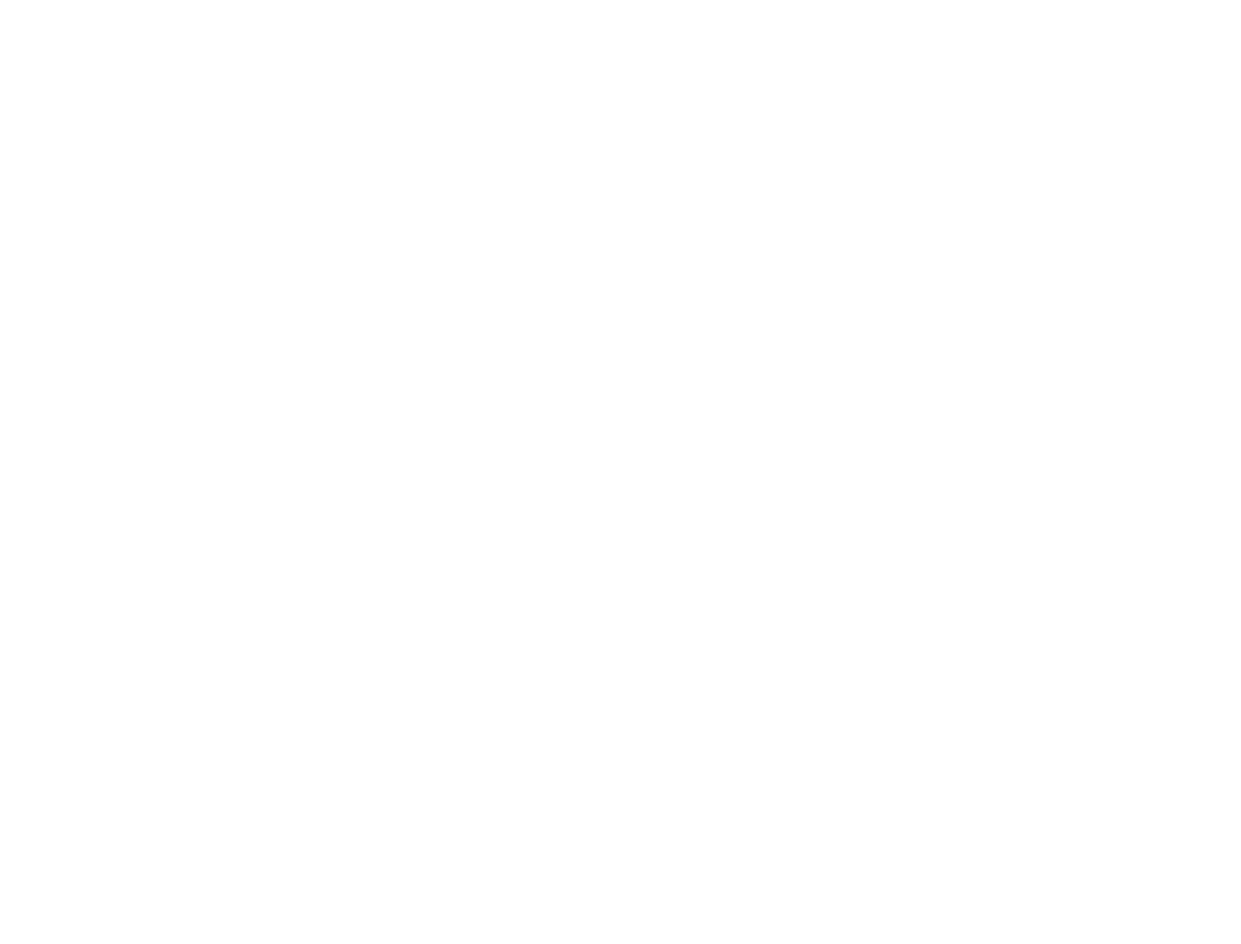
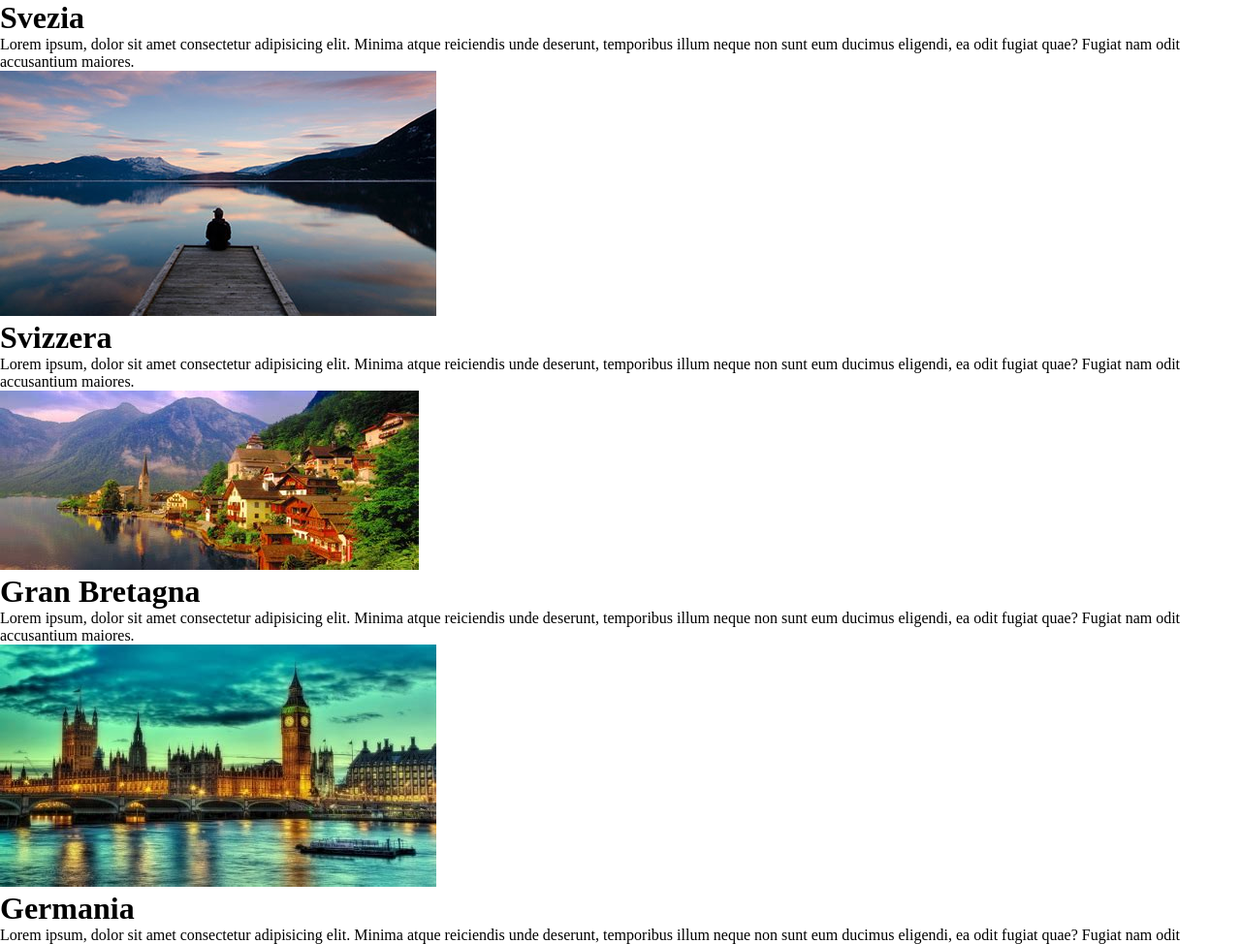
Before and after one commit to Nicola-Perera/vue-slide, a plain HTML site: page index.html in a window 1280 px wide. Shown: the top 974 px of the page at 97% size. Before the commit the page ends 800 px from the top, so only its background shows below. Drawn offline with nearby package versions, Linux system fonts and the light colour scheme.

Commit message:
added countries' cards to markup by vue js

```diff
--- a/assets/js/app.js
+++ b/assets/js/app.js
@@ -1,3 +1,32 @@
 const app = new Vue({
-    el: '#root'
+    el: '#root',
+    data: {
+        countries: [
+            {
+                title:'Svezia',
+                text:'Lorem ipsum, dolor sit amet consectetur adipisicing elit. Minima atque reiciendis unde deserunt, temporibus illum neque non sunt eum ducimus eligendi, ea odit fugiat quae? Fugiat nam odit accusantium maiores.',
+                image:'./img/01.jpg'
+            },
+            {
+                title:'Svizzera',
+                text:'Lorem ipsum, dolor sit amet consectetur adipisicing elit. Minima atque reiciendis unde deserunt, temporibus illum neque non sunt eum ducimus eligendi, ea odit fugiat quae? Fugiat nam odit accusantium maiores.',
+                image:'./img/02.jpg'
+            },
+            {
+                title:'Gran Bretagna',
+                text:'Lorem ipsum, dolor sit amet consectetur adipisicing elit. Minima atque reiciendis unde deserunt, temporibus illum neque non sunt eum ducimus eligendi, ea odit fugiat quae? Fugiat nam odit accusantium maiores.',
+                image:'./img/03.jpg'
+            },
+            {
+                title:'Germania',
+                text:'Lorem ipsum, dolor sit amet consectetur adipisicing elit. Minima atque reiciendis unde deserunt, temporibus illum neque non sunt eum ducimus eligendi, ea odit fugiat quae? Fugiat nam odit accusantium maiores.',
+                image:'./img/04.jpg'
+            },
+            {
+                title:'Paradise',
+                text:'Lorem ipsum, dolor sit amet consectetur adipisicing elit. Minima atque reiciendis unde deserunt, temporibus illum neque non sunt eum ducimus eligendi, ea odit fugiat quae? Fugiat nam odit accusantium maiores.',
+                image:'./img/05.jpg'
+            }
+        ]
+    }
 })
--- a/index.html
+++ b/index.html
@@ -9,7 +9,13 @@
 </head>
 <body>
 
-    <div id="root"></div>
+    <div id="root">
+        <div class="foto" v-for="country in countries">
+            <h1>{{country.title}}</h1>
+            <p>{{country.text}}</p>
+            <img :src="country.image" alt="">
+        </div>
+    </div>
 
     <script src="https://cdn.jsdelivr.net/npm/vue@2.6.14/dist/vue.js"></script>
     <script src="./assets/js/app.js"></script>
```
Also changed, not shown: img/01.jpg (added), img/02.jpg (added), img/03.jpg (added), img/04.jpg (added), img/05.jpg (added), img/Carosello Multi Array.png (added).
